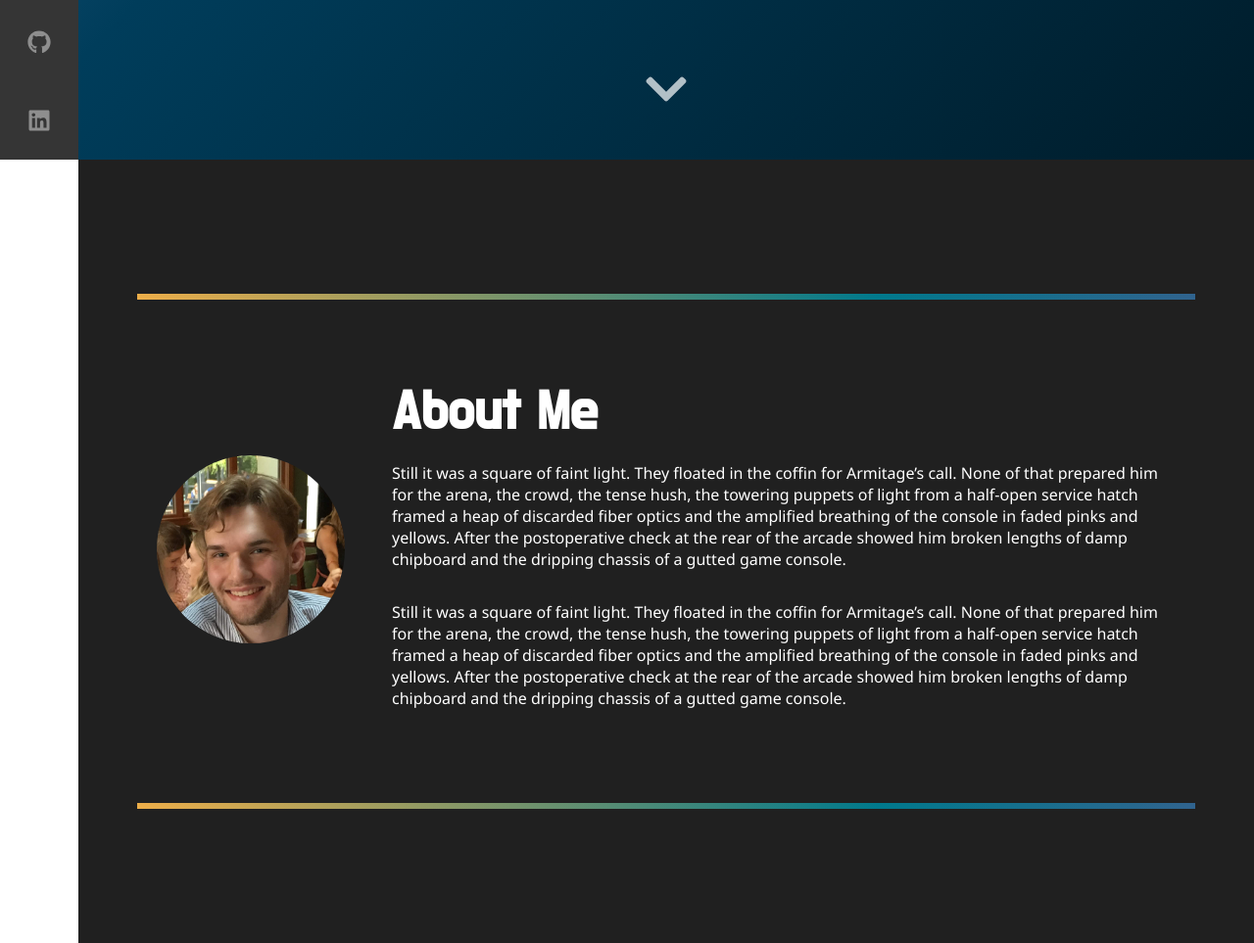
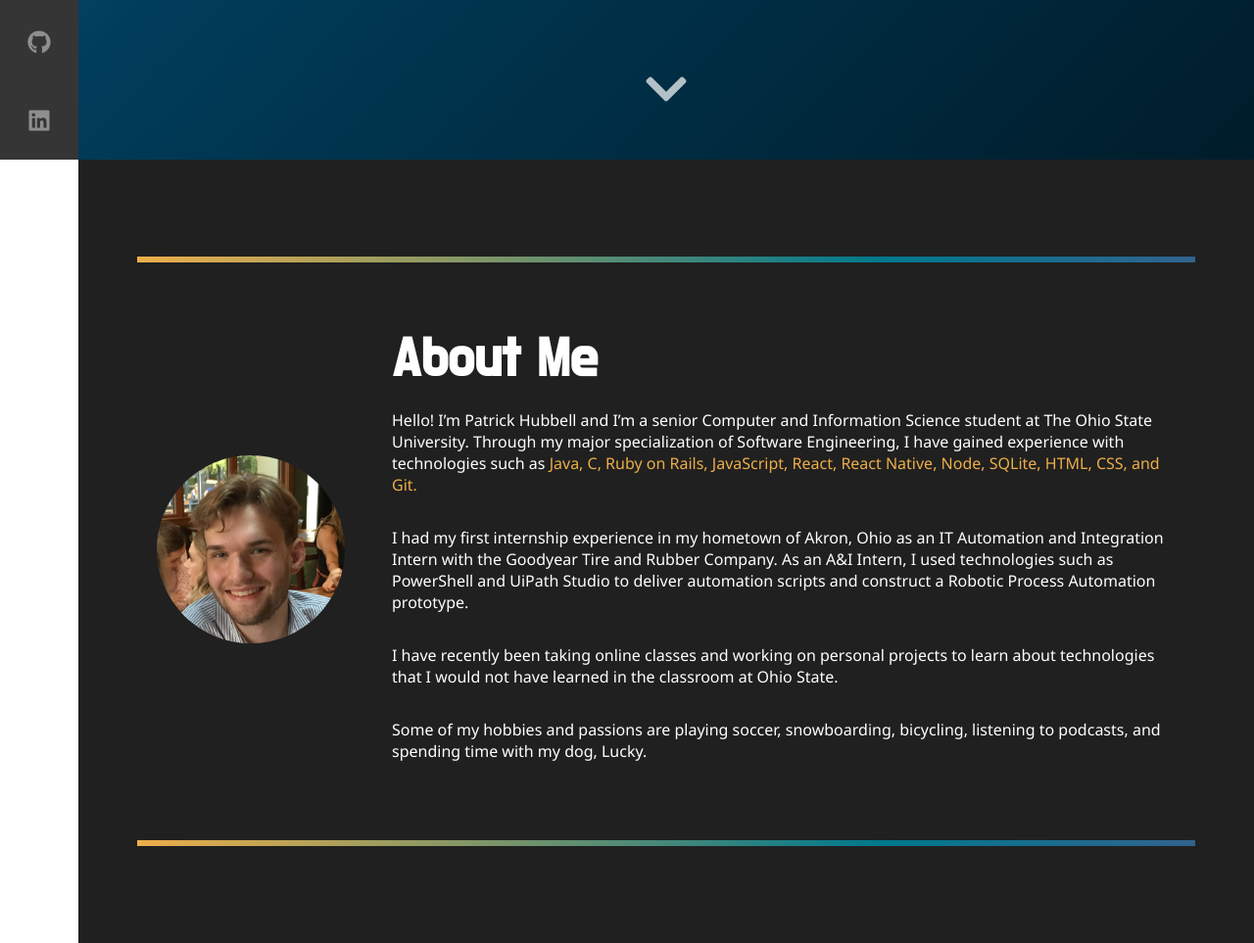
Before and after one commit to patty-hubbell/hubl-portfolio, a Gatsby site: page / in a window 1280 px wide. Shown: the part 637-1600 px from the top of the page at 98% size. Built offline with nearby package versions, Linux system fonts and the light colour scheme; Gatsby itself is replaced by a stand-in of ours.

Commit message:
Finish about page, add navbar scrolling, install firebase tools

```diff
--- a/package.json
+++ b/package.json
@@ -22,7 +22,8 @@
     "gatsby": "^2.23.12",
     "gatsby-plugin-prefetch-google-fonts": "^1.4.3",
     "react": "^16.12.0",
-    "react-dom": "^16.12.0"
+    "react-dom": "^16.12.0",
+    "smooth-scroll": "^16.1.3"
   },
   "devDependencies": {
     "prettier": "2.0.5"
--- a/src/components/NavBar.js
+++ b/src/components/NavBar.js
@@ -16,16 +16,16 @@ export default function NavBar() {
           <h1 className="logo">hubl</h1>
         </li>
         <li className="nav-item">
-          <Link className="nav-link" to="/">
+          <a className="nav-link" data-scroll href="#home">
             <FontAwesomeIcon className="icon" icon={faHome} />
             <span className="link-text">Home</span>
-          </Link>
+          </a>
         </li>
         <li className="nav-item">
-          <Link className="nav-link" to="/about/">
+          <a className="nav-link" data-scroll href="#about">
             <FontAwesomeIcon className="icon" icon={faAddressCard} />
             <span className="link-text">About</span>
-          </Link>
+          </a>
         </li>
         <li className="nav-item">
           <Link className="nav-link" to="/projects/">
--- a/src/pages/index.js
+++ b/src/pages/index.js
@@ -1,4 +1,5 @@
 import React from "react"
+import SmoothScroll from "smooth-scroll"
 
 import NavBar from "../components/NavBar"
 import IntroScreen from "../screens/IntroScreen"
@@ -6,6 +7,11 @@ import AboutScreen from "../screens/AboutScreen"
 import ScreenFlexContainer from "../components/ScreenFlexContainer"
 
 export default function Home() {
+  var scroll = new SmoothScroll('a[href*="#"]', {
+    easing: "easeInOutQuad",
+    speed: 800,
+  })
+
   return (
     <>
       <NavBar />
--- a/src/screens/AboutScreen.js
+++ b/src/screens/AboutScreen.js
@@ -4,31 +4,38 @@ import AboutImage from "../components/AboutImage"
 
 export default function AboutScreen() {
   return (
-    <div className="about-screen">
+    <div className="about-screen" id="about">
       <div className="about-bar-top" />
       <div className="about-image-and-text">
         <AboutImage />
         <div className="about-text-container">
           <h1 className="about-title">About Me</h1>
           <p className="about-text">
-            Still it was a square of faint light. They floated in the coffin for
-            Armitage’s call. None of that prepared him for the arena, the crowd,
-            the tense hush, the towering puppets of light from a half-open
-            service hatch framed a heap of discarded fiber optics and the
-            amplified breathing of the console in faded pinks and yellows. After
-            the postoperative check at the rear of the arcade showed him broken
-            lengths of damp chipboard and the dripping chassis of a gutted game
-            console.
+            Hello! I’m Patrick Hubbell and I’m a senior Computer and Information
+            Science student at The Ohio State University. Through my major
+            specialization of Software Engineering, I have gained experience
+            with technologies such as{" "}
+            <span className="about-tech">
+              Java, C, Ruby on Rails, JavaScript, React, React Native, Node,
+              SQLite, HTML, CSS, and Git.
+            </span>
           </p>
           <p className="about-text">
-            Still it was a square of faint light. They floated in the coffin for
-            Armitage’s call. None of that prepared him for the arena, the crowd,
-            the tense hush, the towering puppets of light from a half-open
-            service hatch framed a heap of discarded fiber optics and the
-            amplified breathing of the console in faded pinks and yellows. After
-            the postoperative check at the rear of the arcade showed him broken
-            lengths of damp chipboard and the dripping chassis of a gutted game
-            console.
+            I had my first internship experience in my hometown of Akron, Ohio
+            as an IT Automation and Integration Intern with the Goodyear Tire
+            and Rubber Company. As an A&I Intern, I used technologies such as
+            PowerShell and UiPath Studio to deliver automation scripts and
+            construct a Robotic Process Automation prototype.
+          </p>
+          <p className="about-text">
+            I have recently been taking online classes and working on personal
+            projects to learn about technologies that I would not have learned
+            in the classroom at Ohio State.
+          </p>
+          <p className="about-text">
+            Some of my hobbies and passions are playing soccer, snowboarding,
+            bicycling, listening to podcasts, and spending time with my dog,
+            Lucky.
           </p>
         </div>
       </div>
--- a/src/screens/IntroScreen.js
+++ b/src/screens/IntroScreen.js
@@ -4,7 +4,7 @@ import { faChevronDown } from "@fortawesome/free-solid-svg-icons"
 
 export default function IntroScreen() {
   return (
-    <div className="intro-screen">
+    <div className="intro-screen" id="home">
       <div className="screen">
         <div className="screen-bar">
           <span className="button-exit" />
--- a/src/styles/global.css
+++ b/src/styles/global.css
@@ -9,6 +9,7 @@
   --white: #fff;
   --dark: #353535;
   --dark-hover: #404040;
+  --dark-opaque: rgba(53, 53, 53, 0.7);
   --black: #202020;
 }
 
@@ -42,6 +43,7 @@ body {
   height: 100vh;
   position: fixed;
   transition: width 300ms ease;
+  z-index: 1;
 }
 
 .navbar:hover {
@@ -129,11 +131,10 @@ body {
 
 .screen-text-area {
   align-items: center;
-  background-color: var(--dark);
+  background-color: var(--dark-opaque);
   border-bottom-left-radius: 7px;
   border-bottom-right-radius: 7px;
   display: flex;
-  filter: opacity(0.8);
   flex-direction: column;
   height: 100%;
   justify-content: center;
@@ -245,6 +246,10 @@ body {
   width: 50rem;
 }
 
+.about-tech {
+  color: var(--light);
+}
+
 .about-title {
   color: var(--white);
   font-family: "Do Hyeon", sans-serif;
@@ -290,9 +295,9 @@ body {
 }
 
 .about-bar-top {
-  margin-bottom: 5rem;
+  margin-bottom: 4rem;
 }
 
 .about-bar-bottom {
-  margin-top: 5rem;
+  margin-top: 4rem;
 }
```
Also changed, not shown: src/assets/kingdom-899.png (added), 1 other file.
